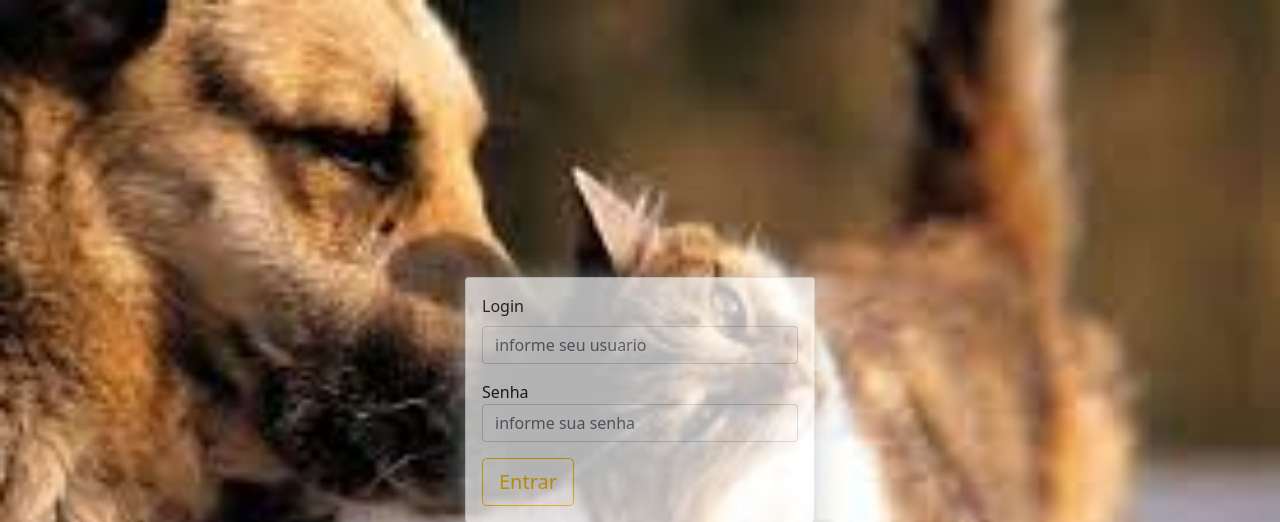
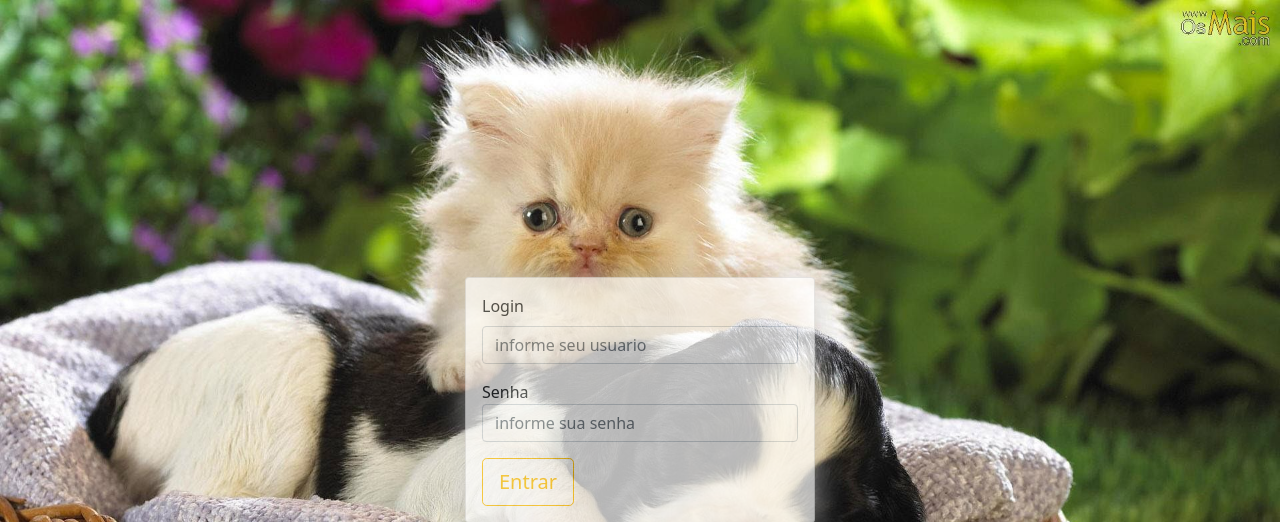
Before and after one commit to LucasBrito125/petshop, a PHP site: page /paginas/index.php in a window 1280 px wide. Shown: the top 522 px of the page. Run offline with PHP 8.4, Linux system fonts and the light colour scheme.

Commit message:
teste 15/06

```diff
--- a/css/css.css
+++ b/css/css.css
@@ -11,7 +11,7 @@
 
 #fundo{
     background-color: rgb(243, 243, 243);
-    background-image: url("../img/fundo.jpg ");
+    background-image: url("../img/fundo2.jpg ");
     background-attachment: fixed;
     background-repeat: no-repeat;
     background-size: cover;
```
